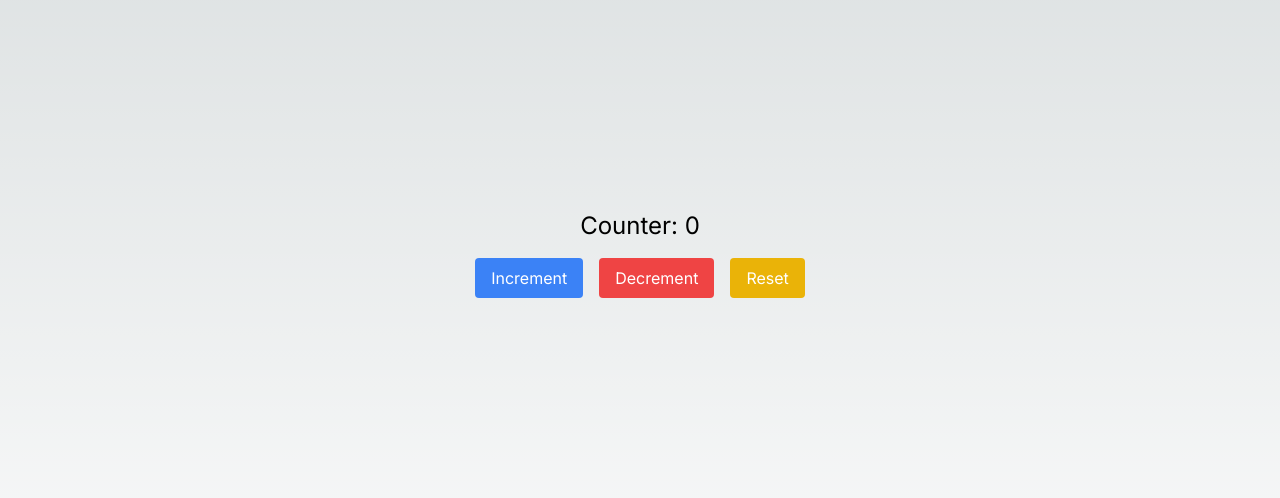
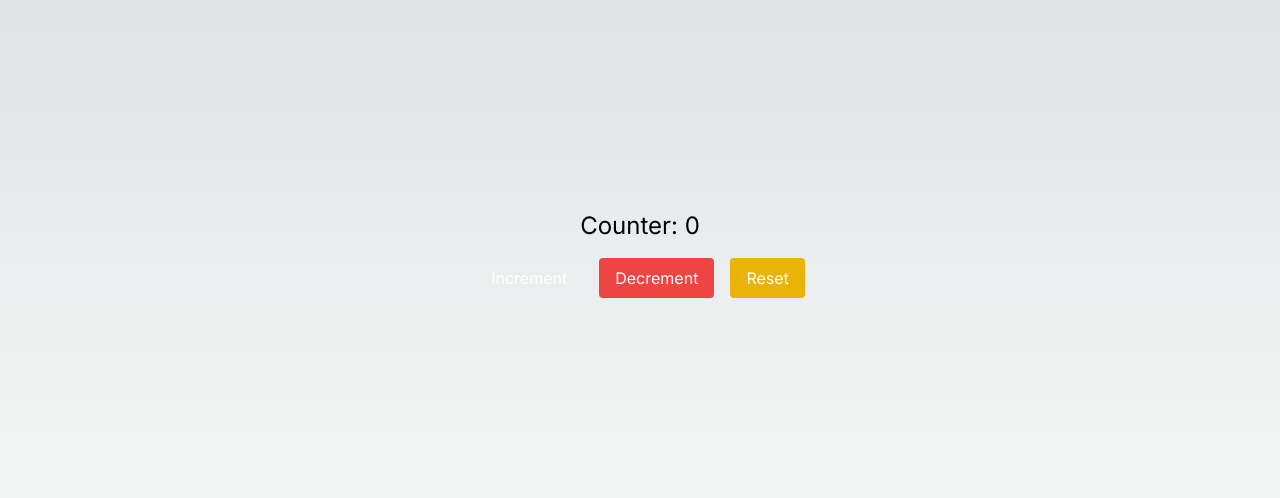
Before and after one commit to imagine-bot/25-1253, a Next.js app: page / in a window 1280 px wide. Shown: the part 242-740 px from the top of the page. Built offline with nearby package versions, Linux system fonts and the light colour scheme.

Commit message:
Commit from Stub AI (#5)

```diff
--- a/components/Counter.tsx
+++ b/components/Counter.tsx
@@ -8,7 +8,7 @@ export default function Counter() {
       <h2 className="text-2xl mb-4">Counter: {count}</h2>
       <div className="flex space-x-4">
         <button
-          className="px-4 py-2 bg-blue-500 text-white rounded"
+          className="px-4 py-2 bg-brown-500 text-white rounded"
           onClick={() => setCount(count + 1)}
         >
           Increment
```
